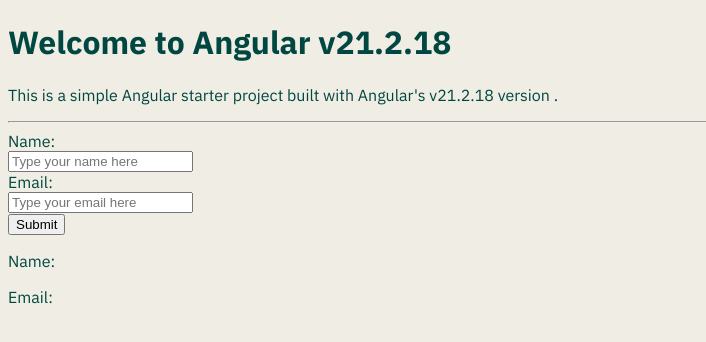
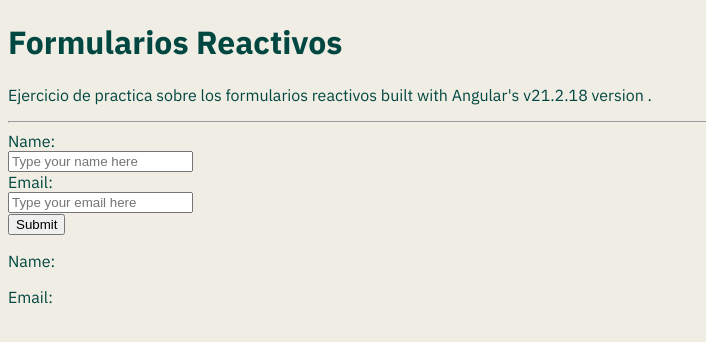
Before and after one commit to vCentDev/reactive-forms-practice, an Angular app: page / in a window 1280 px wide. Shown: the top 342 px of the page, without its empty margins (0-706 px from the left). Built offline with nearby package versions, Linux system fonts and the light colour scheme.

Commit message:
chore: Ejercico 4 completado

```diff
--- a/src/app/app.html
+++ b/src/app/app.html
@@ -1,11 +1,24 @@
-<h1>Welcome to {{ title() }}</h1>
-<p>This is a simple Angular starter project built with Angular's v21.2.18 version .</p>
+<h1>{{ title() }}</h1>
+<p>Ejercicio de practica sobre los formularios reactivos built with Angular's v21.2.18 version .</p>
 <hr />
 <form [formGroup]="userForm" (ngSubmit)="onSubmit()">
   <label for="name">Name:</label>
   <input type="text" id="name" placeholder="Type your name here" formControlName="name" />
+  @if(userForm.controls.name.invalid && (userForm.controls.name.dirty || userForm.controls.name.touched)){
+    @if(userForm.controls.name.hasError('required')){
+      <span [ngStyle]="{'color': 'red'}">El nombre es requerido</span>
+    }
+  }
   <label for="email">Email:</label>
   <input type="text" id="email" placeholder="Type your email here" formControlName="email" />
+  @if(userForm.controls.email.invalid && (userForm.controls.name.dirty || userForm.controls.name.touched)){
+    @if(userForm.controls.email.hasError('required')){
+      <span [ngStyle]="{'color': 'red'}">El email es requerido</span>
+    }
+    @if(userForm.controls.email.hasError('email')){
+      <span [ngStyle]="{'color': 'red'}">El email no es válido</span>
+    }
+  }
   <button type="submit">Submit</button>
 </form>
 <p>Name: {{userForm.value.name}}</p>
--- a/src/app/app.ts
+++ b/src/app/app.ts
@@ -1,18 +1,19 @@
 import { Component, signal } from '@angular/core';
-import { FormControl, FormGroup, ReactiveFormsModule } from '@angular/forms';
+import {NgStyle} from '@angular/common'
+import { FormControl, FormGroup, ReactiveFormsModule, Validators } from '@angular/forms';
 
 @Component({
   selector: 'app-root',
-  imports: [ReactiveFormsModule],
+  imports: [ReactiveFormsModule, NgStyle],
   templateUrl: './app.html',
   styleUrl: './app.css',
 })
 export class App {
 
-  protected readonly title = signal('Angular v21.2.18');
+  protected readonly title = signal('Formularios Reactivos');
   userForm = new FormGroup({
-    name: new FormControl(''),
-    email: new FormControl(''),
+    name: new FormControl('', [Validators.required]),
+    email: new FormControl('', [Validators.required, Validators.email]),
   });
 
   onSubmit() {
```
